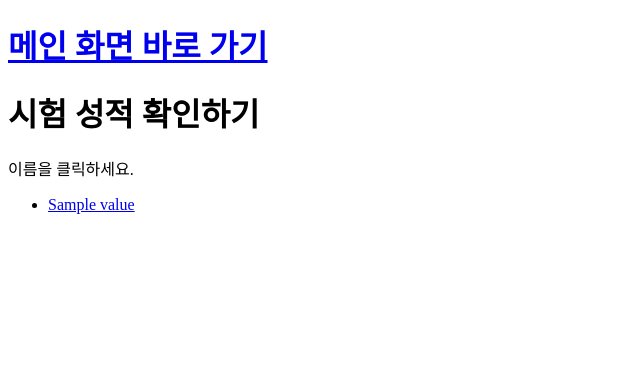
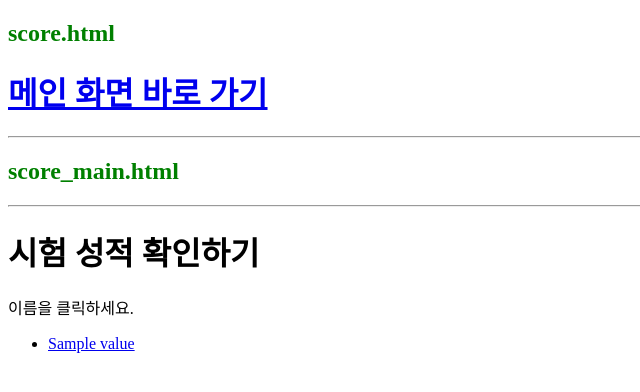
Before and after one commit to flask-webpage/flask_webpage, a Flask app: template 20220511/templates/score_main.html in a window 1280 px wide. Shown: the top 392 px of the page, without its empty margins (0-640 px from the left). Run offline with Flask 2, Linux system fonts and the light colour scheme; the template is opened without the code that fills it: most values are stand-ins (such as "Sample title", 1, 10 or a date in 2020).

Commit message:
6주차 준비완료

```diff
--- a/20220511/base.py
+++ b/20220511/base.py
@@ -11,7 +11,7 @@ student_data = {
 
 @app.route('/')
 def index():
-    return render_template('score_main.html', template_student = student_data)
+    return render_template('score_main.html', template_student = student_data) # HTML과 링크, 파라미터 전송
 
 @app.route('/score/<int:student_id>')
 def score(student_id):
--- a/20220511/static/css/style.css
+++ b/20220511/static/css/style.css
@@ -1,3 +1,3 @@
-h1{
-    color: red;
+h2{
+    color: green;
 }
--- a/20220511/templates/score.html
+++ b/20220511/templates/score.html
@@ -5,12 +5,15 @@
     <meta http-equiv="X-UA-Compatible" content="IE=edge">
     <meta name="viewport" content="width=device-width, initial-scale=1.0">
     <title>점수 확인 페이지</title>
+
+    <link rel="stylesheet" href="../static/css/style.css">
 </head>
 <body>
+    <h2>score.html</h2>
     <div>
         <h1><a href="/">메인 화면 바로 가기</a></h1>
     </div>
-
+    <hr>
     {% block content %}{% endblock %}
 </body>
 </html>
--- a/20220511/templates/score_main.html
+++ b/20220511/templates/score_main.html
@@ -1,5 +1,7 @@
 {% extends "score.html" %}
 {% block content %}
+    <h2>score_main.html</h2>
+    <hr>
     <h1>시험 성적 확인하기</h1>
     <p>이름을 클릭하세요.</p>
     <ul>
--- a/20220511/templates/score_student.html
+++ b/20220511/templates/score_student.html
@@ -1,5 +1,7 @@
 {% extends "score.html" %}
 {% block content %}
+    <h2>score_student.html</h2>
+    <hr>
     <h1>{{ name }} 님의 성적</h1>
     <ul>
         {% for key, value in score | dictsort %}
```
Also changed, not shown: 20220511/review.py (+7 -6 lines).
